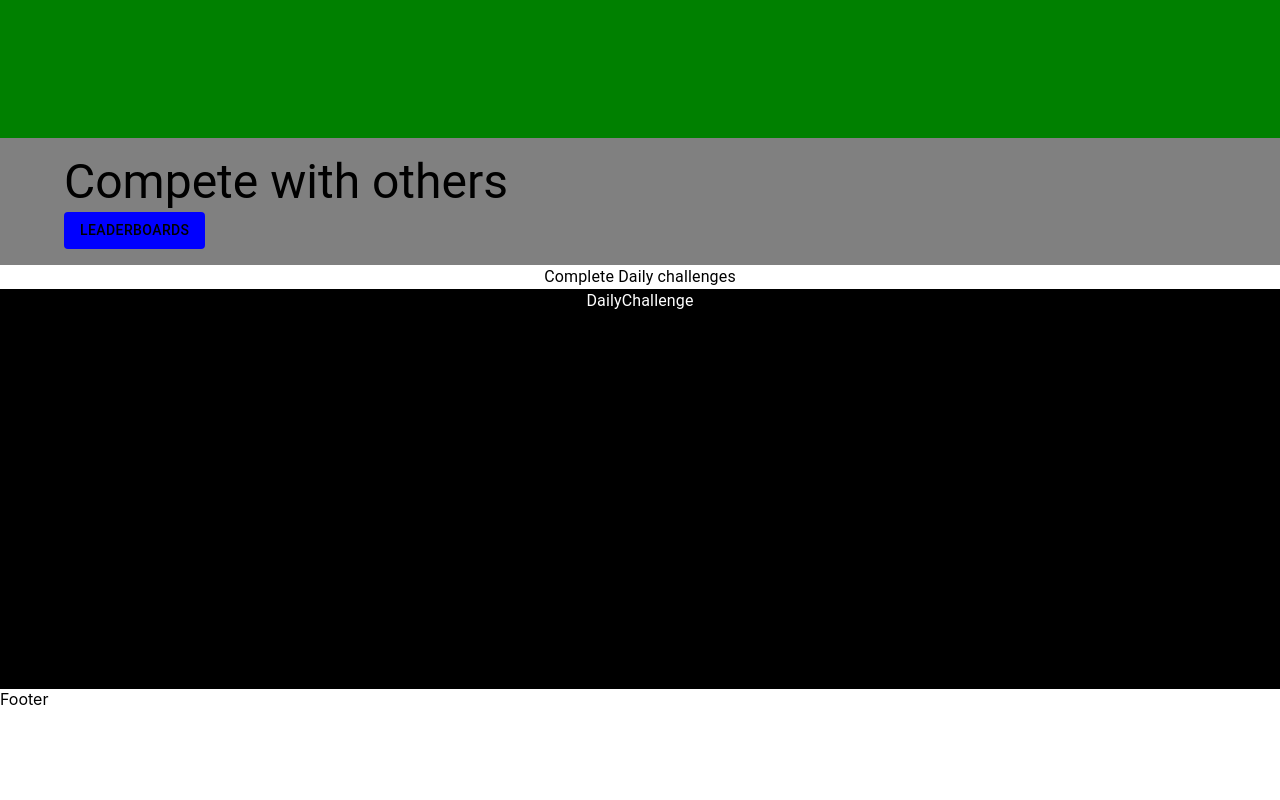
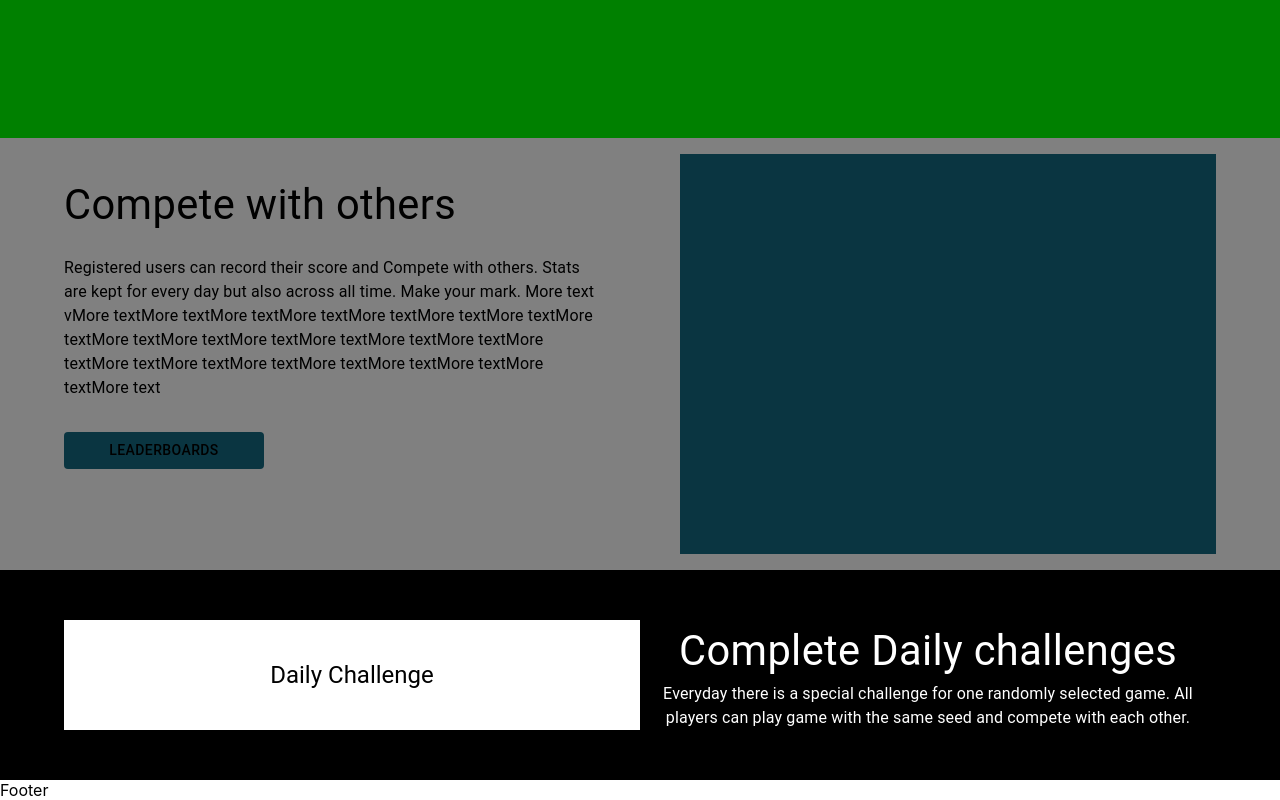
Before and after one commit to rakenduste-programmeerimine-2022/minigamer, a React (Create React App) app in the folder project/: page / in a window 1280 px wide. Shown: the part 862-1662 px from the top of the page. Before the commit the page ends 1571 px from the top, so only its background shows below. Built offline with nearby package versions, Linux system fonts and the light colour scheme.

Commit message:
work on home page

```diff
--- a/project/src/Styles/App.scss
+++ b/project/src/Styles/App.scss
@@ -4,7 +4,7 @@
   text-align: center;
 }
 
-.App-header {
+/* .App-header {
   background-color: #282c34;
   min-height: 100vh;
   display: flex;
@@ -18,7 +18,7 @@
 .App-link {
   color: #61dafb;
 }
-
+ */
 
 .Hero_image{
   width: 100%;
@@ -26,8 +26,6 @@
   /*height: 100vh - 200px;*/
   background-color: $darkBlue;
   /*background-image: linear-gradient(rgba(0, 0, 0, 0.5), rgba(0, 0, 0, 0.5)), url("photographer.jpg");*/
-
-
   background-position: center;
   background-repeat: no-repeat;
   background-size: cover;
@@ -47,10 +45,34 @@
   height: 9vh;
 }
 
-.leaderBoards_section .title{
+.LeaderBoards{
+  display: flex;
+  gap: 80px;
 
+  .LeaderBoardsTextWrapper{
+    width: 50%;
+    flex-direction: column;
+    .LeaderBoardsText{
+      text-align: left;
+      padding-top: 20px;
+      padding-bottom: 20px;
+    }
+    .text{
+      padding-top: 20px ;
+    }
+    .title{
+      font-size: $h3;
+    }
+    .leaderBoards_btn{
+      background-color: $darkBlue;
+    }
+  }
+  .LeaderBoardsImage{
+    width: 50%;
+    height: 400px;
+    background-color: $black;
+  }
+  .leaderBoards_btn{
+    margin-top: 30px;
+  }
 }
-/*scss files
-variables.scss
-varvid, headerheight
-*/
--- /dev/null
+++ b/project/src/Styles/DailyChallengeSection.scss
@@ -0,0 +1,42 @@
+@import './Variables.scss';
+
+.dailyChallengeSection{
+    .title{
+        font-size: $h3;
+
+
+    }
+    .text{
+
+    }
+    .dailyChallengeWrapper{
+      padding-top: 50px;
+      padding-bottom: 50px;
+      color: white;
+      display: flex;
+      .leftDiv{
+        width: 50%;
+        cursor: pointer;
+
+        .dailyChallenge{
+            background-position: center;
+            background-repeat: no-repeat;
+            background-size: cover;
+            position: relative;
+        }
+        .dailyText{
+            color: black;
+            text-align: center;
+            position: absolute;
+            top: 50%;
+            left: 50%;
+            transform: translate(-50%, -50%);
+        }
+      }
+      .rightDiv{
+        width: 50%;
+      }
+    }
+
+
+}
--- a/project/src/Styles/Variables.scss
+++ b/project/src/Styles/Variables.scss
@@ -1,6 +1,7 @@
 $green : rgb(19, 134, 19);
 $black : #0a3541;
 $darkBlue : #0a3541;
+$h3: 2.6rem;
 
 .Hero_image{
     //background-color: aqua;
--- a/project/src/components/DailyChallengeSection.js
+++ b/project/src/components/DailyChallengeSection.js
@@ -1,24 +1,50 @@
 import React from "react";
 import { Box } from "@mui/system";
-import { Typography } from "@mui/material";
+import { Container, Typography } from "@mui/material";
+import { useNavigate } from "react-router-dom";
 
-function DailyChallenge_section() {
+function DailyChallengeSection() {
+  let navigate = useNavigate();
+
   return (
-    <Box className="dailyChallenge_section">
-      <Typography>Complete Daily challenges</Typography>
-      <Box sx={{ width: 1, height: 400, backgroundColor: "black" }}>
-        <Typography
-          sx={{
-            color: "white",
-            display: "flex",
-            justifyContent: "center",
+    <Box
+      className="dailyChallengeSection"
+      sx={{ width: 1, height: 1, backgroundColor: "black" }}
+    >
+      <Container className="dailyChallengeWrapper">
+        <Box
+          className="leftDiv"
+          onClick={() => {
+            navigate("/leaderboard");
           }}
         >
-          DailyChallenge
-        </Typography>
-      </Box>
+          {/* <Box
+            className="challengeImg"
+            sx={{ backgroundColor: "black", width: 1, height: 1 }}
+          ></Box> */}
+          <Box
+            className="dailyChallenge"
+            sx={{ backgroundColor: "white", width: 1, height: 1 }}
+          >
+            {" "}
+            <Typography className="dailyText" variant="h5">
+              Daily Challenge
+            </Typography>
+          </Box>
+        </Box>
+        <Box className="rightDiv">
+          <Typography className="title">Complete Daily challenges</Typography>
+          <Box>
+            <Typography className="text">
+              Everyday there is a special challenge for one randomly selected
+              game. All players can play game with the same seed and compete
+              with each other.
+            </Typography>
+          </Box>
+        </Box>
+      </Container>
     </Box>
   );
 }
 
-export default DailyChallenge_section;
+export default DailyChallengeSection;
--- a/project/src/components/LeaderBoardsSection.js
+++ b/project/src/components/LeaderBoardsSection.js
@@ -9,33 +9,48 @@ function LeaderBoards_Section() {
 
   return (
     <Box
-      className="leaderBoards_section"
+      className="leaderBoardsSection"
       sx={{
-        display: "flex",
-        justifyContent: "flex-start",
         p: 2,
         backgroundColor: "gray",
       }}
     >
-      <Container>
-        <Box sx={{ width: 1 }}>
+      <Container
+        className="LeaderBoards"
+        sx={{ display: "flex", justifyContent: "space-between" }}
+      >
+        <Box
+          className="LeaderBoardsTextWrapper"
+          sx={{
+            display: "flex",
+          }}
+        >
+          <Box className="LeaderBoardsText">
             <Typography
               className="title"
-            variant="h3"
-            sx={{ display: "flex", justifyContent: "flex-start" }}
+              //sx={{ display: "flex", justifyContent: "flex-start" }}
             >
               Compete with others
+            </Typography>
+
+            <Typography className="text">
+              Registered users can record their score and Compete with others.
+              Stats are kept for every day but also across all time. Make your
+              mark. More text vMore textMore textMore textMore textMore textMore
+              textMore textMore textMore textMore textMore textMore textMore
+              textMore textMore textMore textMore textMore textMore textMore
+              textMore textMore textMore text
             </Typography>
             <Box
               className="divider"
               sx={{ width: 1, height: 2, backgroundColor: "gray" }}
             ></Box>
             <Button
+              className="leaderBoards_btn"
               variant="primary"
               sx={{
-              display: "flex",
-              justifyContent: "flex-start",
-              backgroundColor: "blue",
+                width: 200,
+                alignSelf: "center",
               }}
               onClick={() => {
                 navigate("/leaderboard");
@@ -44,6 +59,18 @@ function LeaderBoards_Section() {
               leaderboards
             </Button>
           </Box>
+        </Box>
+        <Box className="LeaderBoardsImage">
+          <Box
+            sx={
+              {
+                //backgroundColor: "red",
+                //display: "flex",
+                //justifyContent: "flex-end",
+              }
+            }
+          ></Box>
+        </Box>
       </Container>
     </Box>
   );
--- a/project/src/pages/Home.js
+++ b/project/src/pages/Home.js
@@ -4,6 +4,7 @@ import HeroImage from "../components/HeroImage";
 import GamesSlider from "../components/GamesSlider";
 import LeaderBoardsSection from "../components/LeaderBoardsSection";
 import DailyChallengeSection from "../components/DailyChallengeSection";
+import "../Styles/DailyChallengeSection.scss";
 
 function Home() {
   return (
```
Lines whose indentation alone changed are shown as unchanged.
